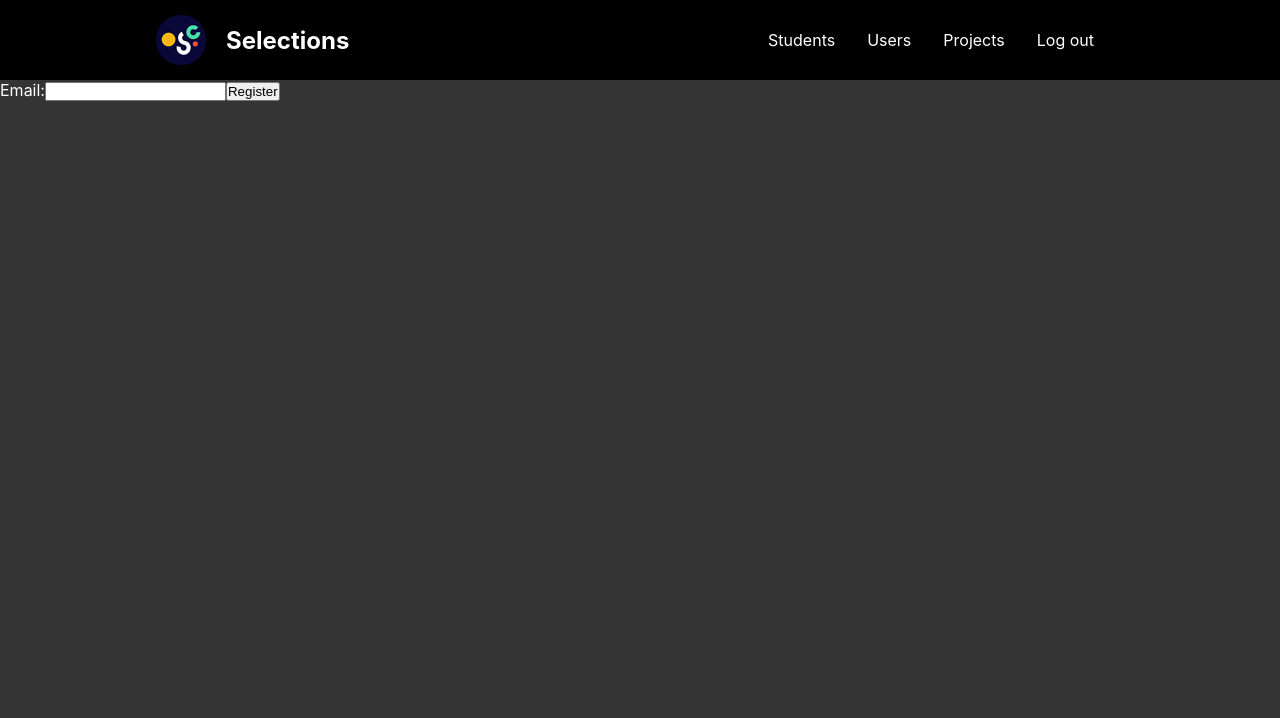
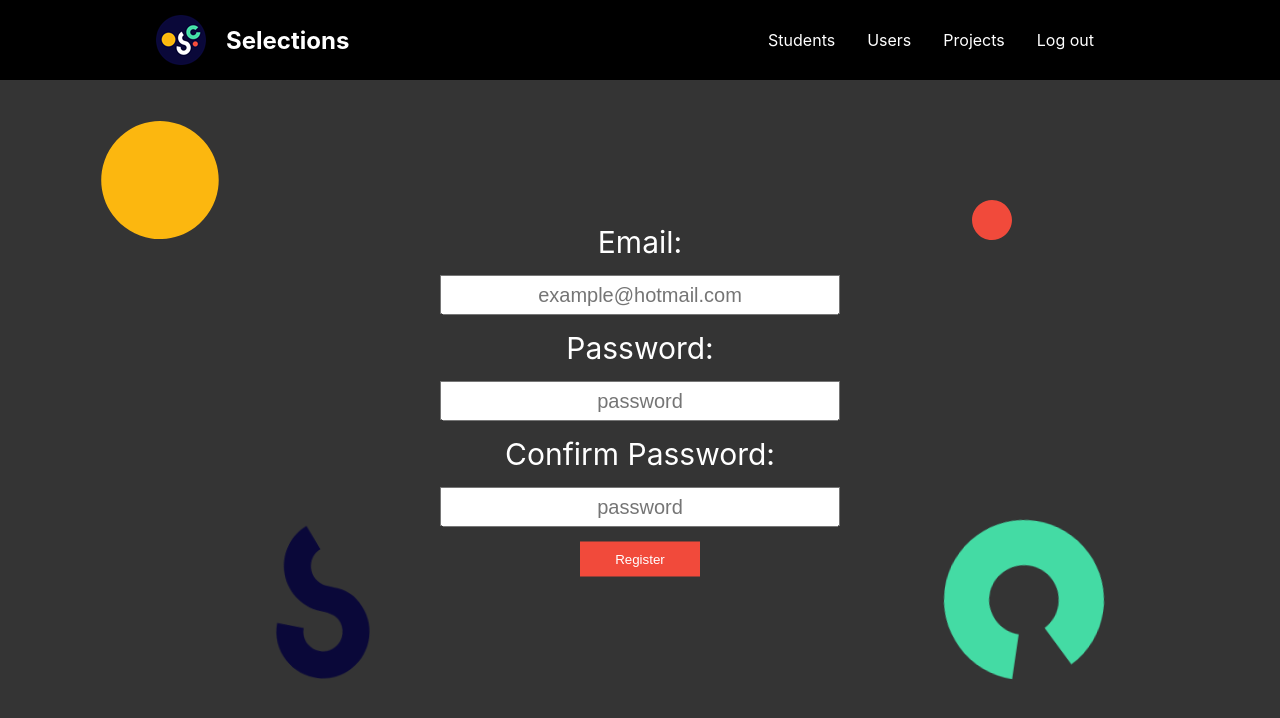
Before and after one commit to SELab-2/OSOC-3, a React (Create React App) app in the folder frontend/: page /register in a window 1280 px wide. Shown: the top 718 px of the page. Built offline with nearby package versions, Linux system fonts and the light colour scheme.

Commit message:
registerform + refactoring

```diff
--- /dev/null
+++ b/frontend/src/components/registerFormComponents/RegisterButton.tsx
@@ -0,0 +1,13 @@
+import React from "react";
+import { useNavigate } from 'react-router-dom'
+
+function RegisterButton() {
+    const navigate = useNavigate();
+    return(
+        <div>
+            <button onClick={() => navigate("/students")} className="register-button">Register</button>
+        </div>
+    )
+}
+
+export default RegisterButton
--- a/frontend/src/css-files/App.css
+++ b/frontend/src/css-files/App.css
@@ -50,7 +50,7 @@ body {
     height: 15%;
     left: 5%;
     top: 15%;
-    animation: change-size 6s infinite linear;
+    animation: change-size 5s infinite linear;
 }
 
 .osoc-logo-S {
@@ -64,10 +64,11 @@ body {
 
 .osoc-logo-O2 {
     position: absolute;
-    width: 10%;
-    height: 10%;
+    width: 5%;
+    height: 5%;
     right: 20%;
-    top: 15%;
+    top: 25%;
+    animation: quick-jump 6s infinite linear;
 }
 
 .osoc-logo-C {
@@ -77,6 +78,21 @@ body {
     right: 10%;
     bottom: 15%;
     animation: rotation 20s infinite linear;
+}
+
+@keyframes quick-jump {
+    0% {
+        transform: translateX(0px) translateY(0px);
+    }
+    96% {
+        transform: translateX(0px) translateY(0px);
+    }
+    98% {
+        transform: translateX(60px) translateY(60px);
+    }
+    100% {
+        transform: translateX(0px) translateY(0px);
+    }
 }
 
 @keyframes rotation {
@@ -144,3 +160,43 @@ body {
         top: 15%;
     }
 }
+
+/*
+RegisterForm
+ */
+
+.register-form-content-container {
+    max-width: 800px;
+    height: fit-content;
+    position: absolute;
+    top: 50%;
+    left: 50%;
+    transform: translate(-50%, -50%);
+    text-align: center;
+}
+
+.register-form-input-fields {
+    text-align: center;
+}
+
+.register-form-input-fields span {
+    font-size: 30px;
+}
+
+.register-form-input-fields input {
+    height: 40px;
+    width: 400px;
+    margin-top: 15px;
+    margin-bottom: 15px;
+    text-align: center;
+    font-size: 20px;
+}
+
+.register-button {
+    width: 120px;
+    height: 35px;
+    cursor: pointer;
+    background: var(--osoc_red);
+    color: white;
+    border: none;
+}
--- a/frontend/src/views/LoginPage.tsx
+++ b/frontend/src/views/LoginPage.tsx
@@ -6,7 +6,7 @@ import logoO2 from "../images/letters/osoc_red_o.svg"
 import logoC from "../images/letters/osoc_c.svg"
 function LoginPage() {
     return(
-        <div className="login-page-container">
+        <div>
             <img src={logoO1} alt="logoO1" className="osoc-logo-O1"/>
             <img src={logoS} alt="logoS" className="osoc-logo-S"/>
             <img src={logoO2} alt="logoO2" className="osoc-logo-O2"/>
--- a/frontend/src/views/RegisterForm.tsx
+++ b/frontend/src/views/RegisterForm.tsx
@@ -1,15 +1,34 @@
 import React from "react";
-import {useNavigate} from "react-router-dom";
+import logoO1 from "../images/letters/osoc_orange_o.svg";
+import logoS from "../images/letters/osoc_s.svg";
+import logoO2 from "../images/letters/osoc_red_o.svg";
+import logoC from "../images/letters/osoc_c.svg";
+import RegisterButton from "../components/registerFormComponents/RegisterButton";
 
 function RegisterForm() {
-    const navigate = useNavigate()
     return(
         <div>
-            <label>
-                Email:
-                <input type="email" name="email" />
-            </label>
-            <button onClick={() => navigate("/students")}>Register</button>
+            <img src={logoO1} alt="logoO1" className="osoc-logo-O1"/>
+            <img src={logoS} alt="logoS" className="osoc-logo-S"/>
+            <img src={logoO2} alt="logoO2" className="osoc-logo-O2"/>
+            <img src={logoC} alt="logoC" className="osoc-logo-C"/>
+            <div className="register-form-content-container">
+                <div className="register-form-input-fields">
+                    <span>Email:</span>
+                    <div>
+                        <input type="email" name="email" placeholder="example@hotmail.com"/>
+                    </div>
+                    <span>Password:</span>
+                    <div>
+                        <input type="password" name="email" placeholder="password"/>
+                    </div>
+                    <span>Confirm Password:</span>
+                    <div>
+                        <input type="password" name="email" placeholder="password"/>
+                    </div>
+                </div>
+                <RegisterButton/>
+            </div>
         </div>
     )
 }
```
Also changed, not shown: frontend/src/css-files/LogInButtons.css (+0 -70 lines).
